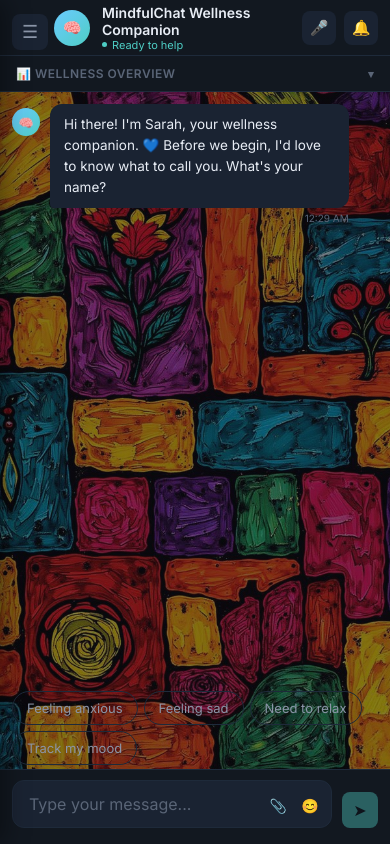
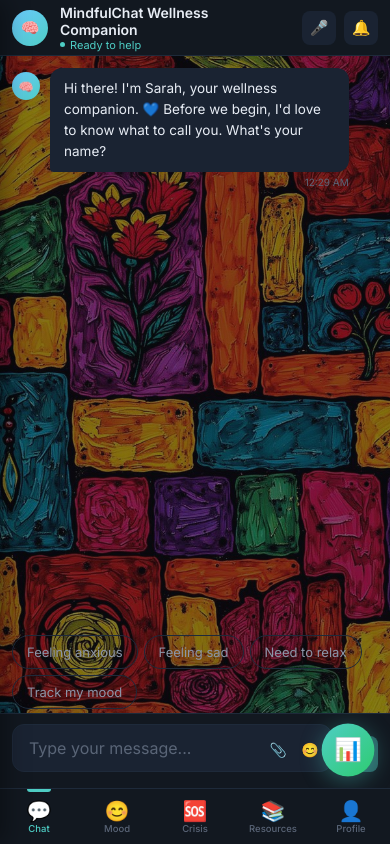
Before and after one commit to Kamara888/chat_boot-, a Next.js app: page /chat in a window 390 px wide. Built offline with nearby package versions, Linux system fonts and the light colour scheme; no server answers.

Commit message:
feat(mobile): beautiful bottom tab bar, animated wellness sheet, pulsing FAB - mobile redesign

```diff
--- a/src/app/chat/page.tsx
+++ b/src/app/chat/page.tsx
@@ -9,6 +9,7 @@ import TypingIndicator from '@/components/TypingIndicator';
 import QuickReplies from '@/components/QuickReplies';
 import CrisisBanner from '@/components/CrisisBanner';
 import RightPanel from '@/components/RightPanel';
+import MobileBottomBar from '@/components/MobileBottomBar';
 import VoiceControl from '@/components/VoiceControl';
 import { useSpeechRecognition } from '@/hooks/useSpeechRecognition';
 import { useSpeechSynthesis } from '@/hooks/useSpeechSynthesis';
@@ -24,7 +25,7 @@ export default function ChatPage() {
   const [moods, setMoods] = useState<Record<string, number>>({});
   const [showDashboard, setShowDashboard] = useState(true);
   const [aiDegraded, setAiDegraded] = useState(false);
-  const [mobilePanelExpanded, setMobilePanelExpanded] = useState(false);
+  const [wellnessOpen, setWellnessOpen] = useState(false);
   const [isMobile, setIsMobile] = useState(false);
   const messagesEndRef = useRef<HTMLDivElement>(null);
   const messagesRef = useRef<ChatMessageType[]>([]);
@@ -269,17 +270,6 @@ export default function ChatPage() {
         <CrisisBanner isCrisis={isCrisis} />
         <div className="content">
           <div className="chat-area">
-            {isMobile && (
-              <RightPanel
-                moodRating={moodRating}
-                onMoodSelect={handleMoodSelect}
-                chartData={getChartData()}
-                moods={moods}
-                isMobile
-                collapsed={!mobilePanelExpanded}
-                onToggle={() => setMobilePanelExpanded(v => !v)}
-              />
-            )}
             <div className="messages">
               {messages.length === 0 && (
                 <div style={{ textAlign: 'center', padding: '40px 20px', color: 'var(--text3)' }}>
@@ -321,7 +311,22 @@ export default function ChatPage() {
             />
           )}
         </div>
+        {isMobile && (
+          <button className="mobile-fab mobile-fab-pulse" onClick={() => setWellnessOpen(v => !v)} aria-label="Wellness dashboard">
+            📊
+          </button>
+        )}
+        <RightPanel
+          moodRating={moodRating}
+          onMoodSelect={handleMoodSelect}
+          chartData={getChartData()}
+          moods={moods}
+          isMobile={isMobile}
+          isOpen={wellnessOpen}
+          onClose={() => setWellnessOpen(false)}
+        />
       </div>
+      {isMobile && <MobileBottomBar />}
     </div>
   );
 }
--- a/src/app/crisis/page.tsx
+++ b/src/app/crisis/page.tsx
@@ -1,6 +1,7 @@
 'use client';
 
 import Sidebar from '@/components/Sidebar';
+import MobileBottomBar from '@/components/MobileBottomBar';
 import ResourceCard from '@/components/ResourceCard';
 
 export default function CrisisPage() {
@@ -87,6 +88,7 @@ export default function CrisisPage() {
           </div>
         </div>
       </div>
+      <MobileBottomBar />
     </div>
   );
 }
--- a/src/app/globals.css
+++ b/src/app/globals.css
@@ -302,41 +302,156 @@ body{
   color: var(--text);
 }
 
-/* Mobile wellness card (collapsible at top of chat) */
-.mobile-wellness-card {
+/* Mobile bottom tab bar */
+.mobile-bottom-bar {
+  display: none;
+  position: fixed;
+  bottom: 0;
+  left: 0;
+  right: 0;
+  height: 56px;
+  padding-bottom: var(--safe-bottom);
   background: var(--surface);
-  border-bottom: 1px solid var(--border);
-  flex-shrink: 0;
+  border-top: 1px solid var(--border);
+  z-index: 20;
+  align-items: stretch;
 }
-.mobile-wellness-header {
+.mobile-bottom-tab {
+  flex: 1;
+  display: flex;
+  flex-direction: column;
+  align-items: center;
+  justify-content: center;
+  gap: 1px;
+  font-size: 9.5px;
+  font-weight: 500;
+  color: var(--text3);
+  text-decoration: none;
+  transition: color 0.2s;
+  position: relative;
+  cursor: pointer;
+  background: none;
+  border: none;
+  font-family: inherit;
+  padding: 0;
+}
+.mobile-bottom-tab:active {
+  transform: scale(0.92);
+  transition: transform 0.1s;
+}
+.mobile-bottom-tab.active {
+  color: var(--accent);
+}
+.mobile-bottom-tab-icon {
+  font-size: 20px;
+  line-height: 1.2;
+  transition: transform 0.2s;
+}
+.mobile-bottom-tab.active .mobile-bottom-tab-icon {
+  animation: tabBounce 0.35s ease;
+}
+@keyframes tabBounce {
+  0% { transform: scale(1); }
+  40% { transform: scale(1.2); }
+  100% { transform: scale(1); }
+}
+.mobile-bottom-tab-label {
+  font-size: 9.5px;
+  font-weight: 500;
+  line-height: 1;
+}
+.mobile-bottom-tab.active::after {
+  content: '';
+  position: absolute;
+  top: 0;
+  left: 50%;
+  transform: translateX(-50%);
+  width: 24px;
+  height: 2.5px;
+  border-radius: 0 0 3px 3px;
+  background: var(--accent);
+  animation: tabLineIn 0.25s ease;
+}
+@keyframes tabLineIn {
+  from { width: 0; opacity: 0; }
+  to { width: 24px; opacity: 1; }
+}
+
+/* Mobile FAB */
+.mobile-fab {
+  display: none;
+  position: fixed;
+  bottom: calc(56px + var(--safe-bottom) + 12px);
+  right: 16px;
+  width: 52px;
+  height: 52px;
+  border-radius: 50%;
+  border: none;
+  background: linear-gradient(135deg, var(--accent), #2ecc71);
+  color: #0b0e14;
+  font-size: 22px;
+  cursor: pointer;
+  z-index: 15;
+  box-shadow: 0 4px 20px rgba(78, 205, 196, 0.4);
   display: flex;
   align-items: center;
-  justify-content: space-between;
-  padding: 10px 16px;
-  cursor: pointer;
-  font-size: 12px;
-  font-weight: 600;
-  color: var(--text3);
-  text-transform: uppercase;
-  letter-spacing: 0.5px;
-  user-select: none;
+  justify-content: center;
+  transition: transform 0.2s, box-shadow 0.2s;
 }
-.mobile-wellness-chevron {
-  transition: transform 0.2s ease;
-  font-size: 11px;
+.mobile-fab:active {
+  transform: scale(0.9);
 }
-.mobile-wellness-chevron.open {
-  transform: rotate(180deg);
+.mobile-fab-pulse {
+  animation: fabPulse 3s ease-in-out infinite;
 }
-.mobile-wellness-body {
-  padding: 0 16px 12px;
+@keyframes fabPulse {
+  0%, 100% { box-shadow: 0 4px 20px rgba(78, 205, 196, 0.3); transform: scale(1); }
+  50% { box-shadow: 0 4px 28px rgba(78, 205, 196, 0.6); transform: scale(1.06); }
+}
+
+/* Mobile bottom sheet */
+.mobile-sheet-backdrop {
+  position: fixed;
+  inset: 0;
+  background: rgba(0, 0, 0, 0.5);
+  z-index: 25;
   animation: fadeIn 0.2s ease;
 }
-.mobile-wellness-body .panel-section {
-  padding: 12px 0;
+.mobile-sheet {
+  position: fixed;
+  bottom: 0;
+  left: 0;
+  right: 0;
+  max-height: 82vh;
+  background: var(--surface);
+  border-radius: 16px 16px 0 0;
+  z-index: 30;
+  animation: sheetSlideUp 0.4s cubic-bezier(0.32, 0.72, 0, 1);
+  overflow-y: auto;
+  padding-bottom: max(16px, var(--safe-bottom));
 }
-.mobile-wellness-body .panel-section:first-child {
-  padding-top: 0;
+@keyframes sheetSlideUp {
+  from { transform: translateY(100%); }
+  to { transform: translateY(0); }
+}
+.mobile-sheet-handle {
+  display: flex;
+  justify-content: center;
+  padding: 12px 0 4px;
+  position: sticky;
+  top: 0;
+  background: var(--surface);
+  z-index: 1;
+}
+.mobile-sheet-handle-bar {
+  width: 36px;
+  height: 4px;
+  border-radius: 2px;
+  background: var(--surface3);
+  transition: background 0.2s;
+}
+.mobile-sheet-handle:active .mobile-sheet-handle-bar {
+  background: var(--text3);
 }
 
 @media (max-width: 768px) {
@@ -347,19 +462,32 @@ body{
     display: flex;
   }
   .sidebar-hamburger {
+    display: none;
+  }
+  .mobile-bottom-bar {
+    display: flex;
+  }
+  .mobile-fab {
     display: flex;
   }
   .panel {
     display: none;
   }
 
+  .main {
+    padding-bottom: calc(56px + var(--safe-bottom));
+  }
+  .page > .main {
+    padding-bottom: calc(56px + var(--safe-bottom));
+  }
+  .page-content {
+    padding-bottom: 0;
+  }
+
   .header {
     padding: 0 12px !important;
     height: 56px;
     padding-top: var(--safe-top) !important;
-  }
-  .header-left {
-    padding-left: 42px;
   }
 
   .msg {
@@ -410,10 +538,6 @@ body{
     grid-template-columns: 1fr;
   }
 
-  .page-head {
-    padding-left: 52px;
-  }
-
   .mood-selector {
     gap: 4px;
   }
--- a/src/app/mood/page.tsx
+++ b/src/app/mood/page.tsx
@@ -2,6 +2,7 @@
 
 import { useEffect, useMemo, useState } from 'react';
 import Sidebar from '@/components/Sidebar';
+import MobileBottomBar from '@/components/MobileBottomBar';
 import MoodCheckIn from '@/components/MoodCheckIn';
 import MoodChart from '@/components/MoodChart';
 import MoodStats from '@/components/MoodStats';
@@ -142,6 +143,7 @@ export default function MoodPage() {
           </div>
         </div>
       </div>
+      <MobileBottomBar />
     </div>
   );
 }
--- a/src/app/resources/page.tsx
+++ b/src/app/resources/page.tsx
@@ -1,6 +1,7 @@
 'use client';
 
 import Sidebar from '@/components/Sidebar';
+import MobileBottomBar from '@/components/MobileBottomBar';
 import ResourceCard from '@/components/ResourceCard';
 
 const RESOURCES = [
@@ -39,6 +40,7 @@ export default function ResourcesPage() {
           </div>
         </div>
       </div>
+      <MobileBottomBar />
     </div>
   );
 }
--- /dev/null
+++ b/src/components/MobileBottomBar.tsx
@@ -0,0 +1,102 @@
+'use client';
+
+import Link from 'next/link';
+import { usePathname } from 'next/navigation';
+import { useSession, signOut } from 'next-auth/react';
+import { useState } from 'react';
+
+const TABS = [
+  { href: '/chat', label: 'Chat', icon: '💬' },
+  { href: '/mood', label: 'Mood', icon: '😊' },
+  { href: '/crisis', label: 'Crisis', icon: '🆘' },
+  { href: '/resources', label: 'Resources', icon: '📚' },
+];
+
+export default function MobileBottomBar() {
+  const pathname = usePathname();
+  const { data: session } = useSession();
+  const user = session?.user;
+  const [profileOpen, setProfileOpen] = useState(false);
+
+  const isActive = (href: string) => pathname === href;
+
+  return (
+    <>
+      <nav className="mobile-bottom-bar">
+        {TABS.map(tab => (
+          <Link
+            key={tab.href}
+            href={tab.href}
+            className={`mobile-bottom-tab ${isActive(tab.href) ? 'active' : ''}`}
+          >
+            <span className="mobile-bottom-tab-icon">{tab.icon}</span>
+            <span className="mobile-bottom-tab-label">{tab.label}</span>
+          </Link>
+        ))}
+        <button className="mobile-bottom-tab" onClick={() => setProfileOpen(v => !v)}>
+          <span className="mobile-bottom-tab-icon">{user?.name?.charAt(0) || '👤'}</span>
+          <span className="mobile-bottom-tab-label">Profile</span>
+        </button>
+      </nav>
+
+      {profileOpen && (
+        <>
+          <div className="mobile-sheet-backdrop" onClick={() => setProfileOpen(false)} />
+          <div className="mobile-sheet">
+            <div className="mobile-sheet-handle" onClick={() => setProfileOpen(false)}>
+              <div className="mobile-sheet-handle-bar" />
+            </div>
+            <div style={{ padding: '4px 20px 20px' }}>
+              {user ? (
+                <>
+                  <div style={{ display: 'flex', alignItems: 'center', gap: 12, marginBottom: 16 }}>
+                    <div style={{
+                      width: 44, height: 44, borderRadius: '50%',
+                      background: 'linear-gradient(135deg,var(--calm),var(--accent))',
+                      display: 'flex', alignItems: 'center', justifyContent: 'center',
+                      fontSize: 16, fontWeight: 600, color: '#0b0e14',
+                    }}>
+                      {user.name?.charAt(0) || 'U'}
+                    </div>
+                    <div>
+                      <div style={{ fontSize: 15, fontWeight: 600, color: 'var(--text)' }}>{user.name || 'User'}</div>
+                      <div style={{ fontSize: 12, color: 'var(--text2)', marginTop: 2 }}>{user.email}</div>
+                    </div>
+                  </div>
+                  <button
+                    onClick={() => signOut()}
+                    style={{
+                      width: '100%', height: 42, borderRadius: 'var(--radius-sm)',
+                      border: '1px solid var(--border)', background: 'transparent',
+                      color: 'var(--danger)', fontSize: 13.5, fontWeight: 500,
+                      cursor: 'pointer', fontFamily: 'inherit',
+                    }}
+                  >
+                    Sign Out
+                  </button>
+                </>
+              ) : (
+                <>
+                  <div style={{ fontSize: 15, fontWeight: 600, color: 'var(--text)', marginBottom: 4 }}>Guest</div>
+                  <div style={{ fontSize: 12, color: 'var(--text2)', marginBottom: 16 }}>
+                    Sign in to save your progress across devices
+                  </div>
+                  <Link
+                    href="/login"
+                    style={{
+                      display: 'block', textAlign: 'center', height: 42, lineHeight: '42px',
+                      borderRadius: 'var(--radius-sm)', background: 'var(--accent)',
+                      color: '#0b0e14', fontSize: 13.5, fontWeight: 600, textDecoration: 'none',
+                    }}
+                  >
+                    Sign In
+                  </Link>
+                </>
+              )}
+            </div>
+          </div>
+        </>
+      )}
+    </>
+  );
+}
--- a/src/components/RightPanel.tsx
+++ b/src/components/RightPanel.tsx
@@ -12,11 +12,11 @@ interface Props {
   chartData: number[];
   moods: Record<string, number>;
   isMobile?: boolean;
-  collapsed?: boolean;
-  onToggle?: () => void;
+  isOpen?: boolean;
+  onClose?: () => void;
 }
 
-export default function RightPanel({ moodRating, onMoodSelect, chartData, moods, isMobile, collapsed, onToggle }: Props) {
+export default function RightPanel({ moodRating, onMoodSelect, chartData, moods, isMobile, isOpen, onClose }: Props) {
   const totalEntries = Object.values(moods).filter(v => v > 0).length;
   const values = Object.values(moods).filter(v => v > 0);
   const average = values.length ? values.reduce((a, b) => a + b, 0) / values.length : 0;
@@ -62,13 +62,20 @@ export default function RightPanel({ moodRating, onMoodSelect, chartData, moods,
 
   if (isMobile) {
     return (
-      <aside className="mobile-wellness-card">
-        <div className="mobile-wellness-header" onClick={onToggle}>
-          <span>📊 Wellness Overview</span>
-          <span className={`mobile-wellness-chevron ${!collapsed ? 'open' : ''}`}>▾</span>
-        </div>
-        {!collapsed && <div className="mobile-wellness-body">{body}</div>}
-      </aside>
+      <>
+        {isOpen && (
+          <>
+            <div className="mobile-sheet-backdrop" onClick={onClose} />
+            <div className="mobile-sheet">
+              <div className="mobile-sheet-handle" onClick={onClose}>
+                <div className="mobile-sheet-handle-bar" />
+              </div>
+              <div className="panel-header" style={{ paddingTop: 0 }}>📊 Wellness Overview</div>
+              {body}
+            </div>
+          </>
+        )}
+      </>
     );
   }
 
```
